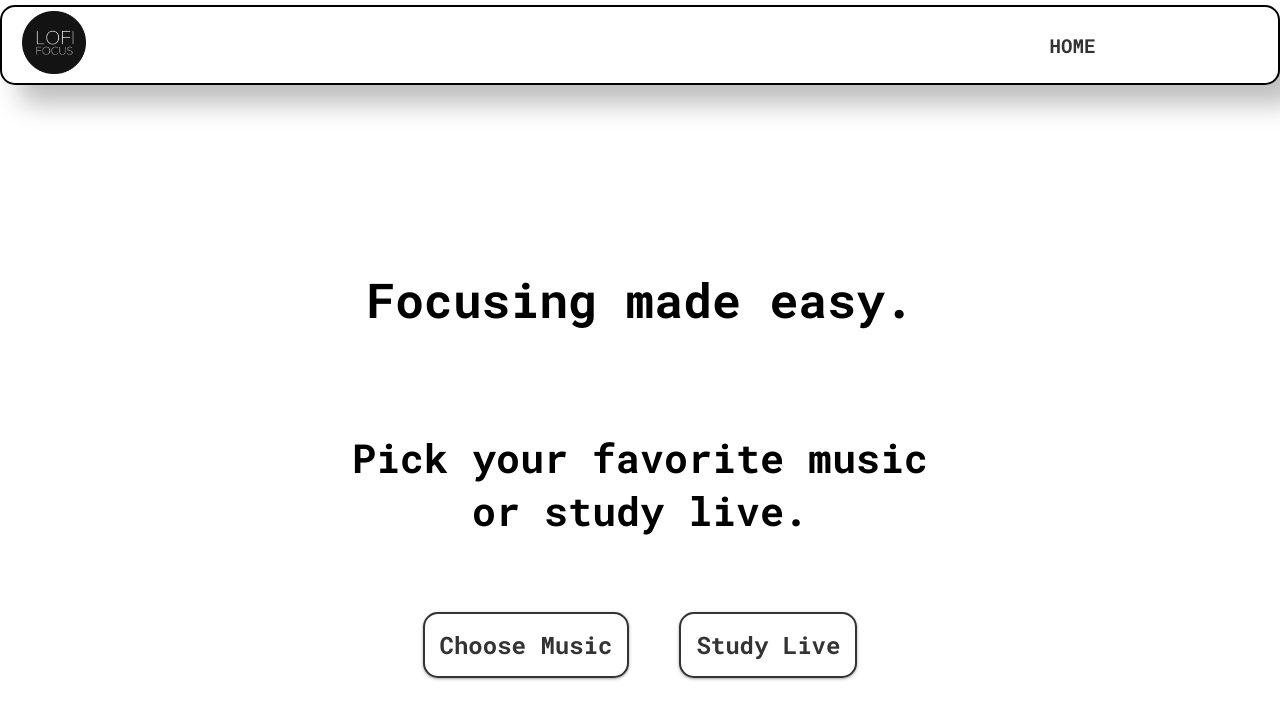
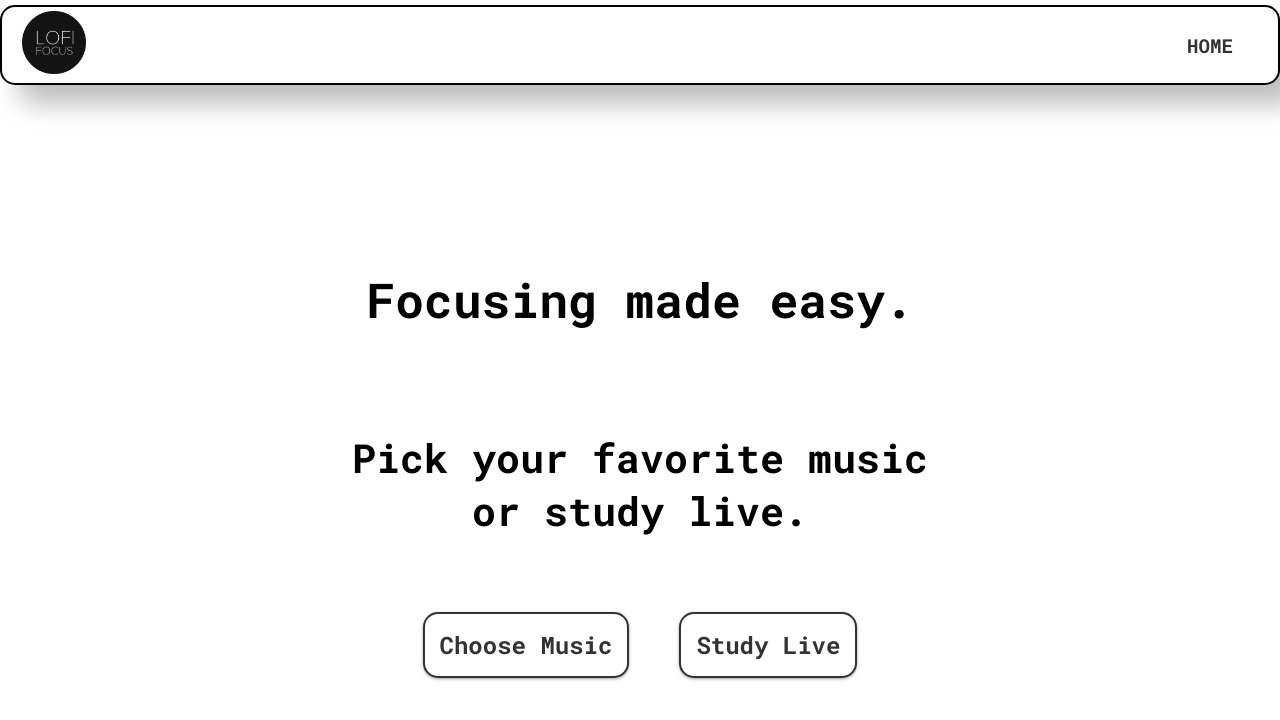
Before and after one commit to NielsLouwes/Novi_Final_Project_Focus_App, a React (Create React App) app: page / in a window 1280 px wide. Shown: the top 720 px of the page. Built offline with nearby package versions, Linux system fonts and the light colour scheme.

Commit message:
small refactor

```diff
--- a/src/components/Nav.css
+++ b/src/components/Nav.css
@@ -17,8 +17,8 @@
 
 
 .nav-links {
-  width: 30%;
   display: flex;
+  margin-right: 25px;
   justify-content: space-around;
   align-items: center;
   list-style: none;
```
